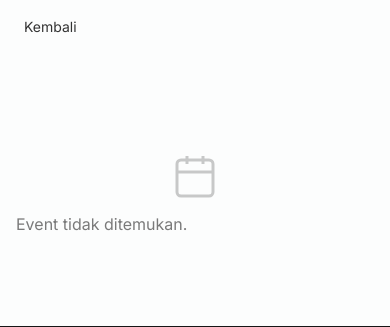
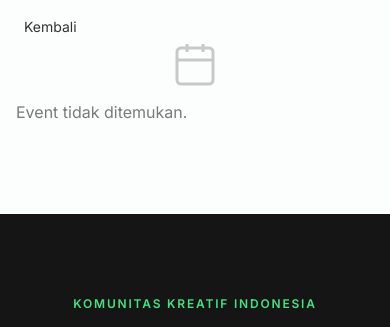
Before and after one commit to Syd-max/indscript-community, a website built with Vite: page pages/event-detail.html in a window 390 px wide. Shown: the top 327 px of the page. Built offline with nearby package versions, Linux system fonts and the light colour scheme; no server answers.

Commit message:
fix: remove mobile padding from event-detail to eliminate top white space and bust css cache

```diff
--- a/pages/event-detail.html
+++ b/pages/event-detail.html
@@ -9,11 +9,11 @@
   <link rel="preconnect" href="https://fonts.gstatic.com" crossorigin>
   <link href="https://fonts.googleapis.com/css2?family=Caveat:wght@400;500&family=Inter:wght@400;500;600&family=Montserrat:wght@500;600;700;800&display=swap" rel="stylesheet">
   <link rel="stylesheet" href="/css/style.css">
-  <link rel="stylesheet" href="/css/components.v2.css?v=2062">
+  <link rel="stylesheet" href="/css/components.v2.css?v=2063">
 
   <style>
     .ed {
-      padding-top: calc(var(--nav-h) + var(--sp-2xl));
+      padding-top: 0; /* removed for full width poster */
       padding-bottom: var(--sp-4xl);
     }
 
@@ -199,7 +199,7 @@
 
     @media (max-width: 768px) {
       .ed {
-        padding-top: calc(var(--nav-h) + var(--sp-2xl) + 20px);
+        padding-top: 0;
       }
 
       .ed__meta {
```
Also changed, not shown: index.html (+1 -1 lines), pages/collab.html (+1 -1 lines), pages/membership.html (+1 -1 lines), pages/sponsor.html (+1 -1 lines).
